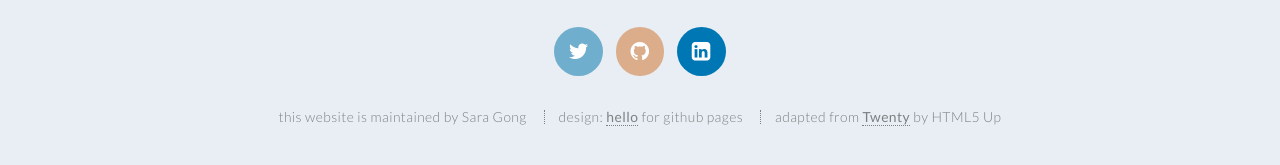
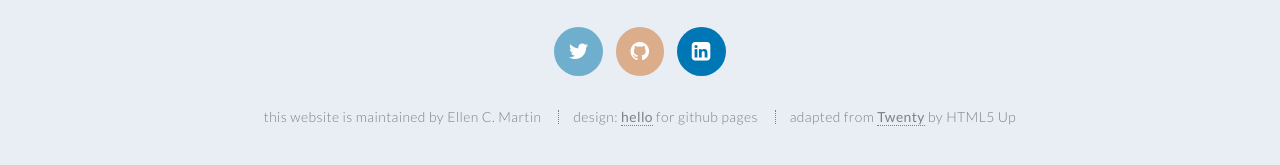
Before and after one commit to EllenCMartin/EllenCMartin.github.io, a Jekyll site: the page built from index.md, in a window 1280 px wide and 900 px high, scrolled down 5806 px. Shown: the part 706-871 px from the top of the window. Built offline with Jekyll 4.4.1, drawn with Linux system fonts in a browser that asks for light colours.

Commit message:
Update _config.yml

```diff
--- a/_config.yml
+++ b/_config.yml
@@ -5,7 +5,7 @@ _config.yml:
 
 # required, replace with your own information -----
 title: Ellen C. Martin
-author: Sara Gong
+author: Ellen C. Martin
 description: >
   Research Scientist
 baseurl: ""
```
